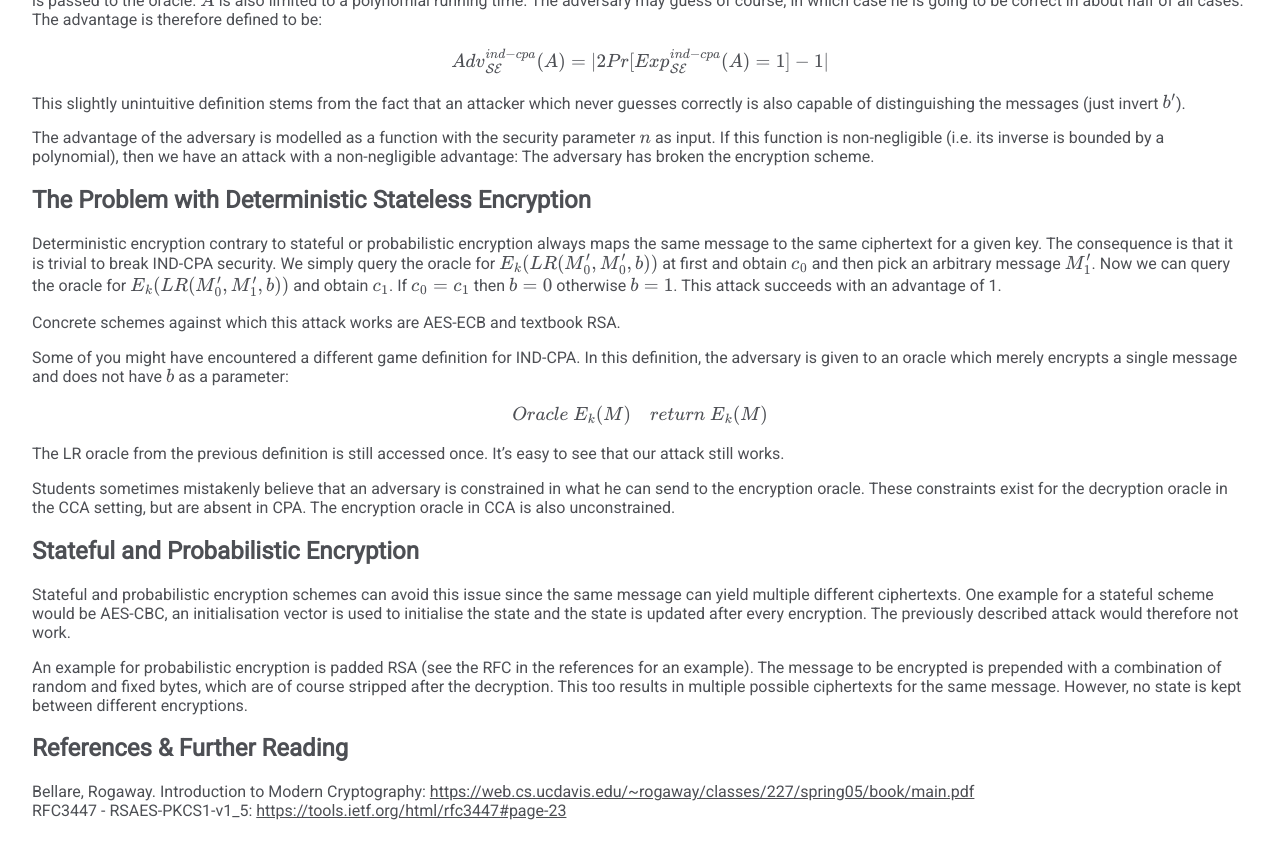
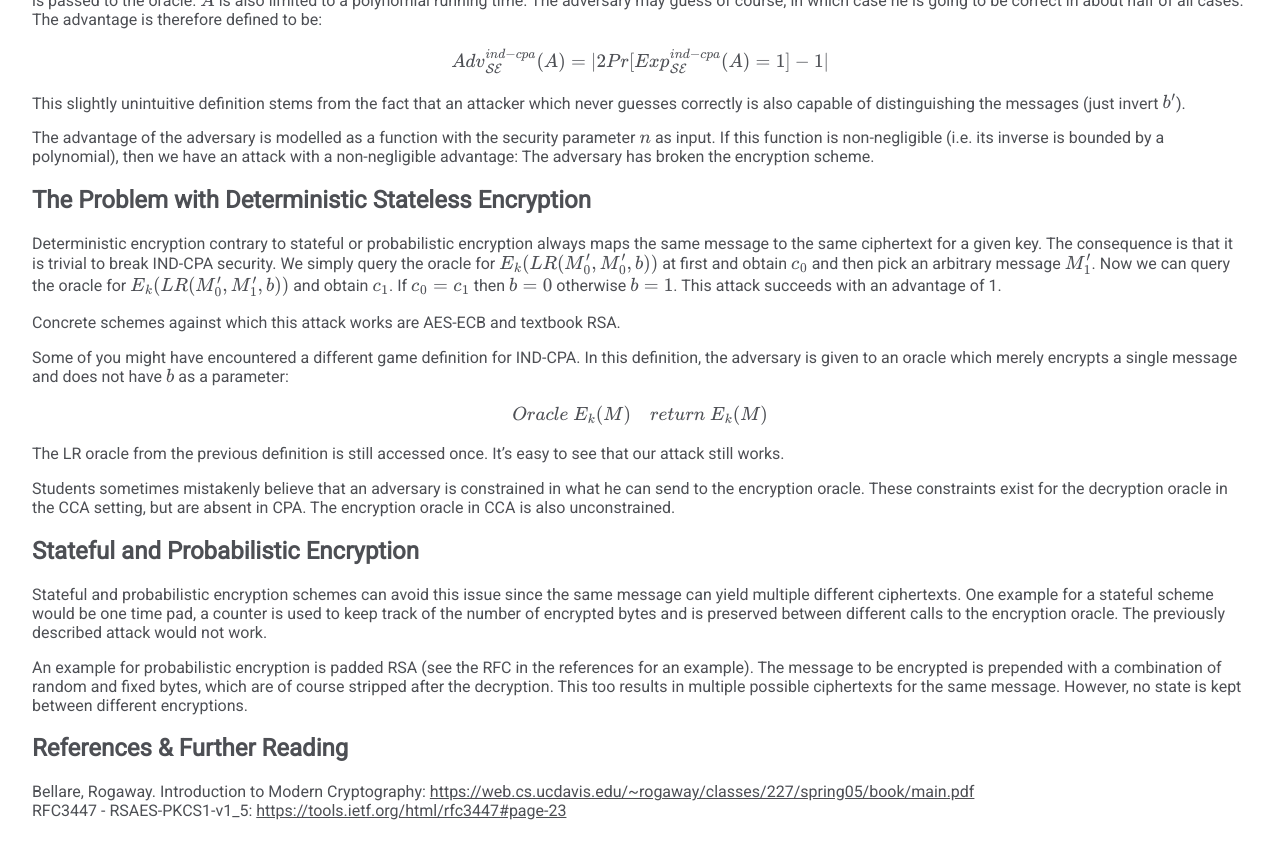
Before and after one commit to 3553x/3553x.github.io, a Jekyll site: the page built from _posts/2021-02-17-deterministic-stateless-encryption-is-not-ind-cpa-secure.md, in a window 1280 px wide and 900 px high, scrolled down 727 px. Shown: the top 859 px of the window. Built offline with Jekyll 4.4.1, drawn with Linux system fonts in a browser that asks for light colours; formulas are drawn with MathJax 3.

Commit message:
give different example for stateful encryption

```diff
--- a/_posts/2021-02-17-deterministic-stateless-encryption-is-not-ind-cpa-secure.md
+++ b/_posts/2021-02-17-deterministic-stateless-encryption-is-not-ind-cpa-secure.md
@@ -80,8 +80,8 @@ The encryption oracle in CCA is also unconstrained.
 ## Stateful and Probabilistic Encryption
 
 Stateful and probabilistic encryption schemes can avoid this issue since the same message can yield multiple different ciphertexts.
-One example for a stateful scheme would be AES-CBC, an initialisation vector is used to initialise the state and the state is updated after every encryption.
-The previously described attack would therefore not work.
+One example for a stateful scheme would be one time pad, a counter is used to keep track of the number of encrypted bytes and is preserved between different calls to the encryption oracle.
+The previously described attack would not work.
 
 An example for probabilistic encryption is padded RSA (see the RFC in the references for an example).
 The message to be encrypted is prepended with a combination of random and fixed bytes, which are of course stripped after the decryption.
```
